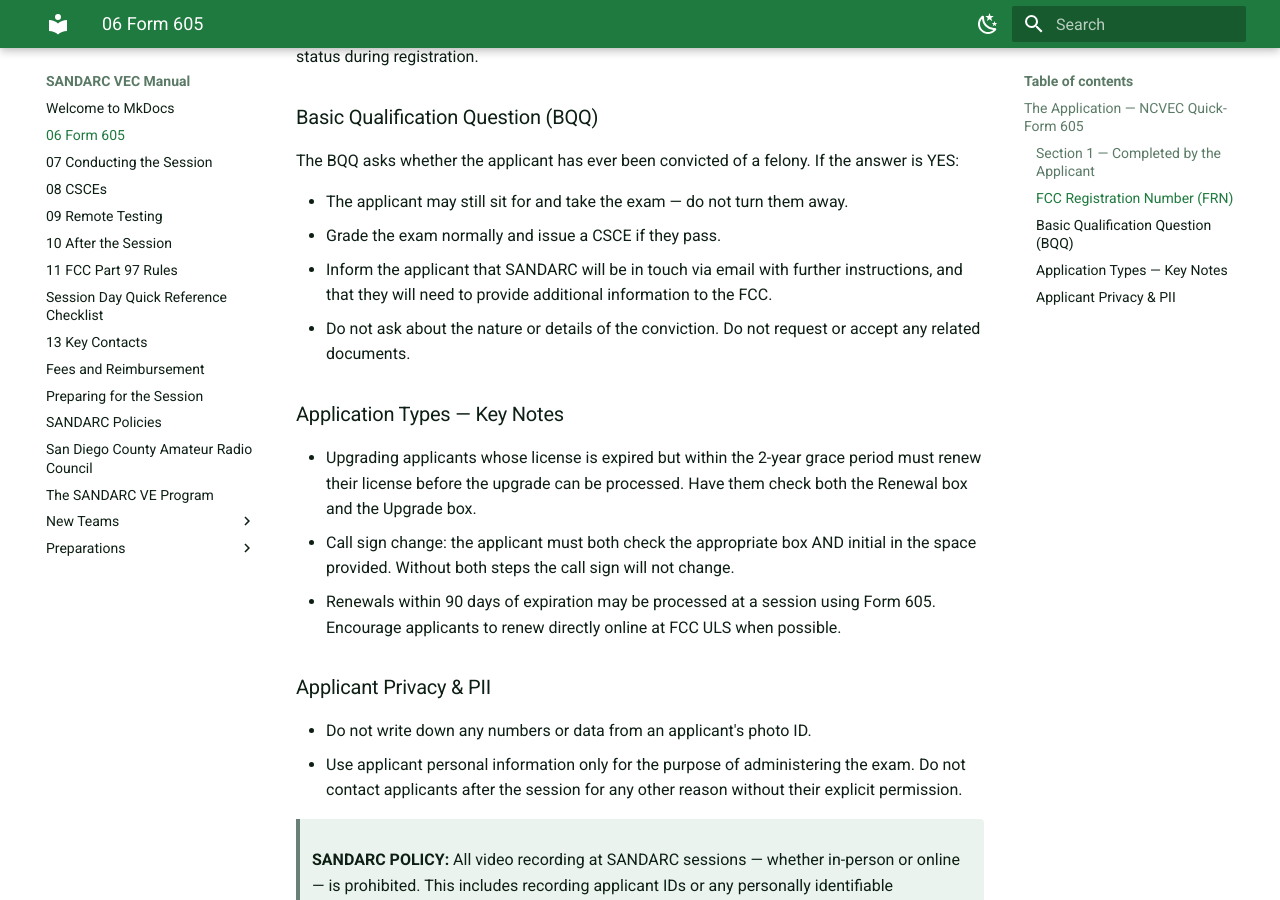
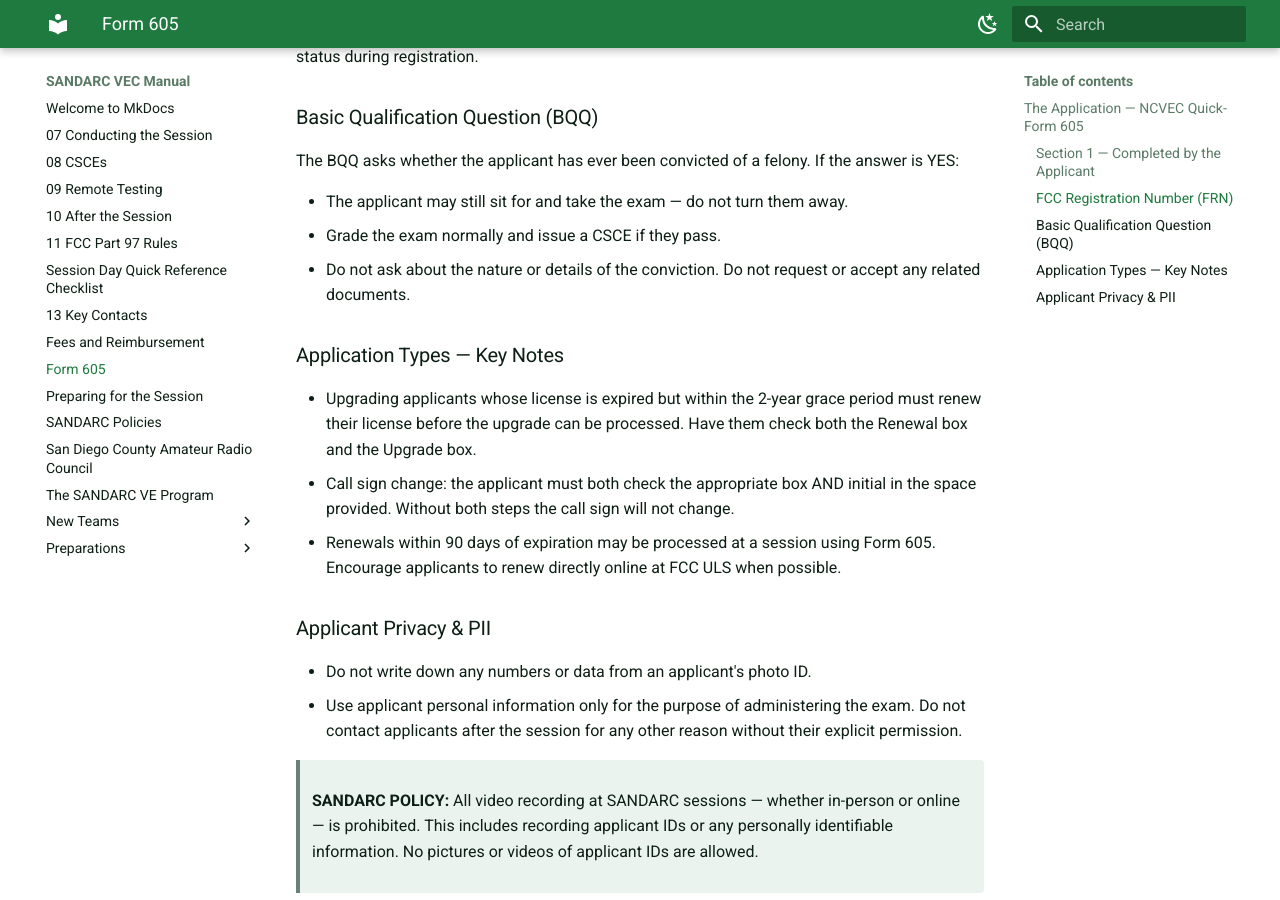
Before and after one commit to SANDARC-VEC/manual, an MkDocs documentation site: the page built from docs/Form 605.md, in a window 1280 px wide and 900 px high, scrolled down 1152 px. Built offline with MkDocs 1.6.1 and Material for MkDocs 9.7.7, drawn with Linux system fonts in a browser that asks for light colours.

Commit message:
Formatting
Formatting

```diff
--- a/docs/06_Form_605.md
+++ b/docs/Form 605.md
@@ -25,7 +25,6 @@ The BQQ asks whether the applicant has ever been convicted of a felony. If the a
 
 - The applicant may still sit for and take the exam — do not turn them away.
 - Grade the exam normally and issue a CSCE if they pass.
-- Inform the applicant that SANDARC will be in touch via email with further instructions, and that they will need to provide additional information to the FCC.
 - Do not ask about the nature or details of the conviction. Do not request or accept any related documents.
 
 ### Application Types — Key Notes
```
